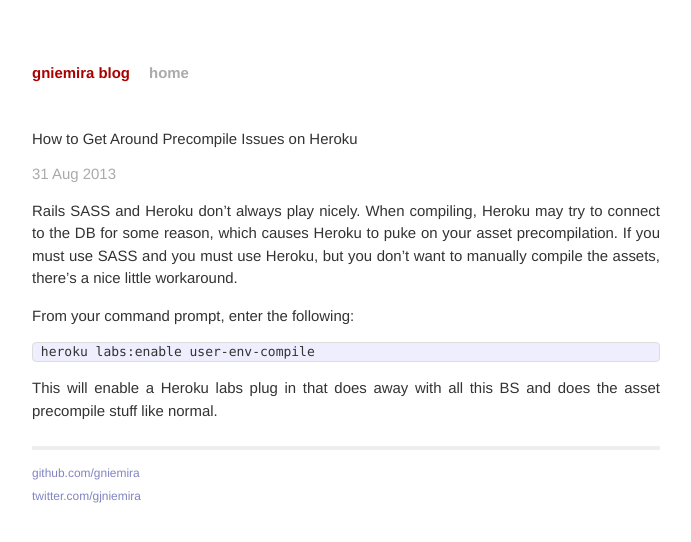
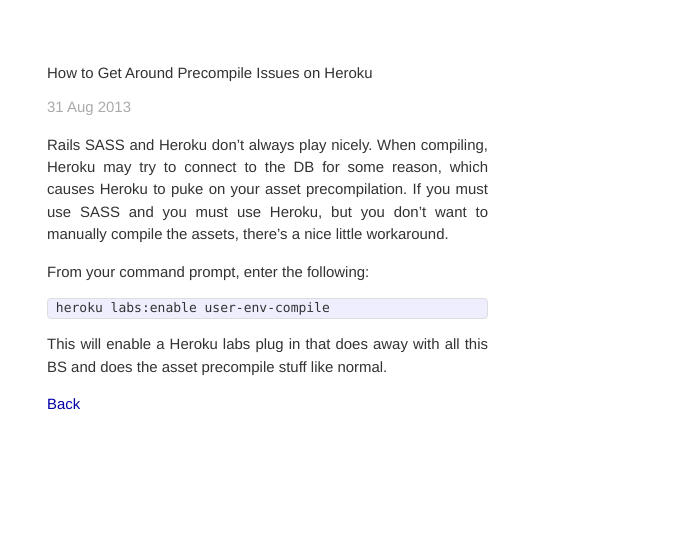
Before and after one commit to gniemira/gniemira.github.io, a Jekyll site: the page built from _posts/2013-08-31-precompile-issues-on-heroku.md, in a window 1280 px wide. Shown: the top 542 px of the page, without its empty margins (294-985 px from the left). Built offline with Jekyll 4.4.1, drawn with Linux system fonts in a browser that asks for light colours; nearby versions of some CDN libraries; Markdown is read by kramdown in place of the engine named in the settings.

Commit message:
simplify the layout for iframing

```diff
--- a/_layouts/default.html
+++ b/_layouts/default.html
@@ -22,29 +22,9 @@
 
         <div class="container">
           <div class="site">
-            <div class="header">
-              <h1 class="title"><a href="/">{{ site.name }}</a></h1>
-              <a class="extra" href="/">home</a>
-            </div>
 
-                {{ content }}
+            <div class="col-md-9"> {{ content }} </div>
 
-            <div class="footer">
-              <div class="contact">
-<!--                 <p>
-                  Your Name<br />
-                  What You Are<br />
-                  your@email.com
-                </p> -->
-              </div>
-              <div class="contact">
-                <p>
-                  <a href="http://github.com/gniemira/">github.com/gniemira</a><br />
-                  <a href="http://twitter.com/gjniemira/">twitter.com/gjniemira</a><br />
-                </p>
-              </div>
-            </div>
-          </div>
         </div> <!-- /container -->
 
     </body>
--- a/_layouts/post.html
+++ b/_layouts/post.html
@@ -7,3 +7,6 @@
 <div class="post">
 {{ content }}
 </div>
+<footer>
+	<a href="/">Back</a>
+</footer>
```
